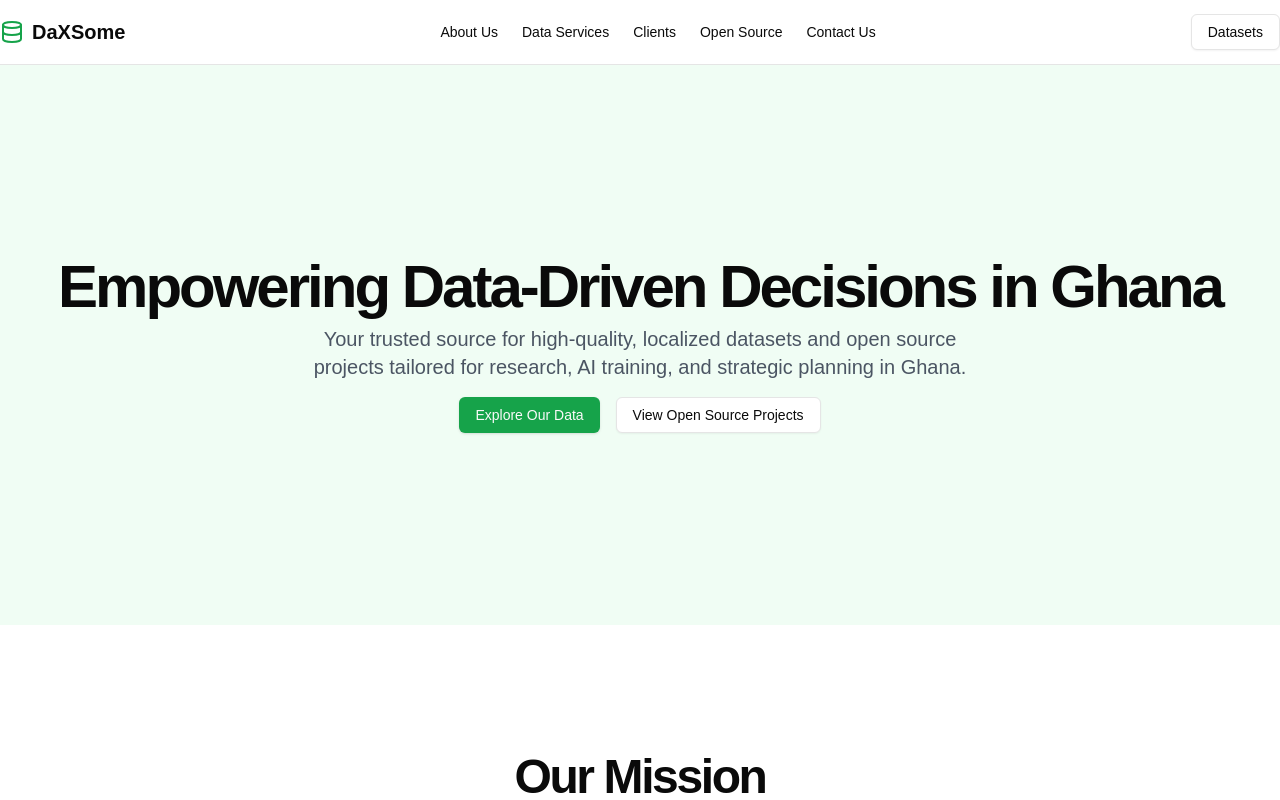
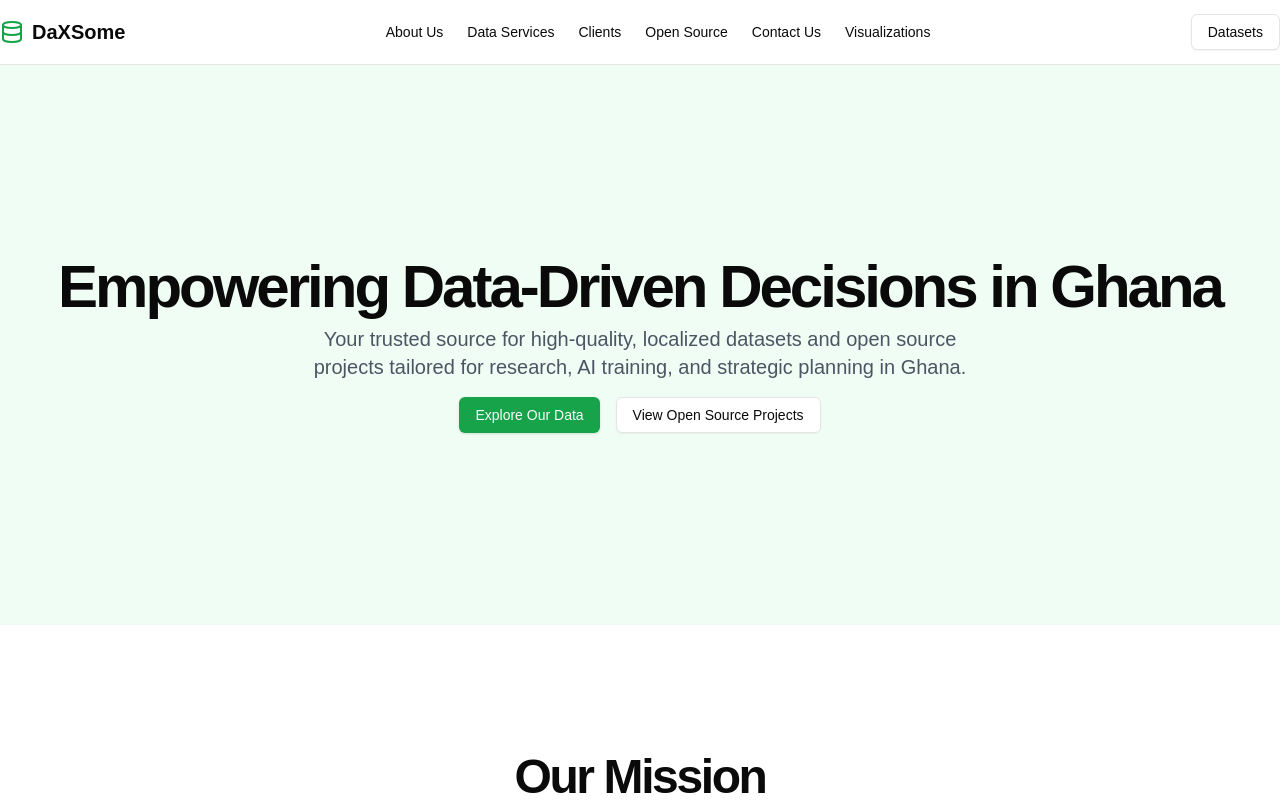
Before and after one commit to DaXSome/DaXSome, a Next.js app: page / in a window 1280 px wide. Shown: the top 800 px of the page. Built offline with nearby package versions, Linux system fonts and the light colour scheme.

Commit message:
chore (nav): Add viz link

```diff
--- a/src/app/layout.tsx
+++ b/src/app/layout.tsx
@@ -27,6 +27,10 @@ const navLinks = [
   {
     label: "Contact Us",
     href: "/#contact",
+  },
+  {
+    label: "Visualizations",
+    href: "/viz",
   },
 ];
 
```
